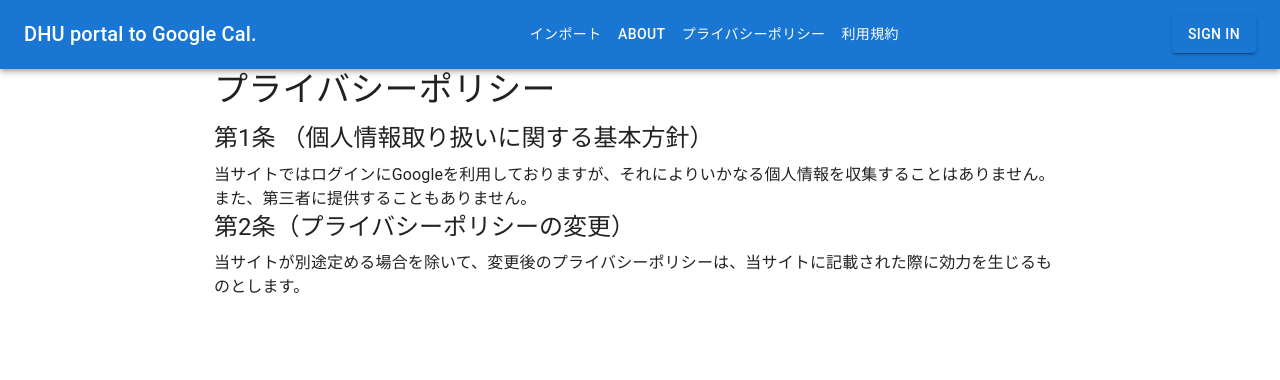
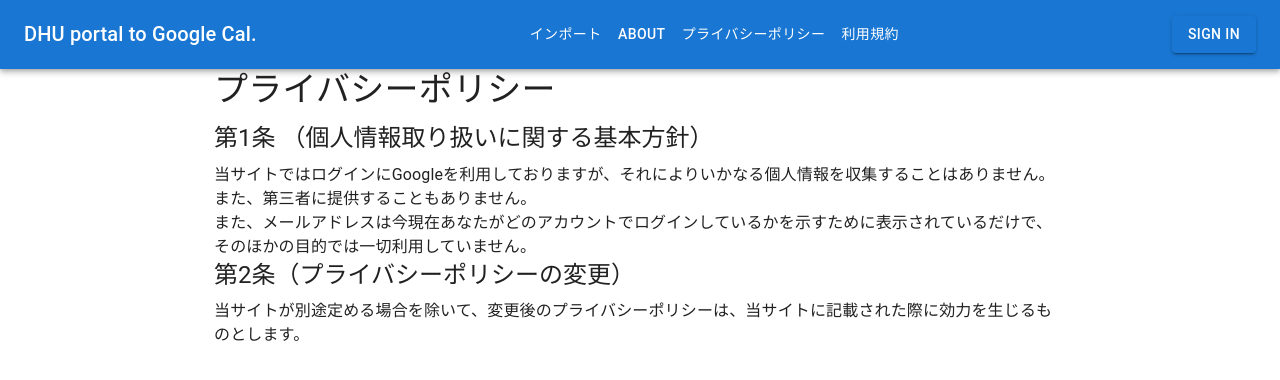
Before and after one commit to cou723/digi-sync, a Next.js app in the folder front/: page /privacy_policy in a window 1280 px wide. Shown: the top 380 px of the page. Built offline with nearby package versions, Linux system fonts and the light colour scheme; no server answers.

Commit message:
add debug info

```diff
--- a/front/pages/api/auth/[...nextauto].ts
+++ b/front/pages/api/auth/[...nextauto].ts
@@ -1,6 +1,6 @@
 import NextAuth, { NextAuthOptions } from "next-auth"
 import GoogleProvider from "next-auth/providers/google"
-
+console.log(process.env.NEXT_PUBLIC_GOOGLE_ID || "", process.env.NEXT_PUBLIC_GOOGLE_SECRET);
 export const authOptions: NextAuthOptions = {
     providers: [
         GoogleProvider({
--- a/front/pages/privacy_policy.tsx
+++ b/front/pages/privacy_policy.tsx
@@ -11,6 +11,7 @@ export default function privacy_policy() {
                     第1条 （個人情報取り扱いに関する基本方針）
                 </Typography>
                 <Typography variant="body1">当サイトではログインにGoogleを利用しておりますが、それによりいかなる個人情報を収集することはありません。また、第三者に提供することもありません。</Typography>
+                <Typography variant="body1">また、メールアドレスは今現在あなたがどのアカウントでログインしているかを示すために表示されているだけで、そのほかの目的では一切利用していません。</Typography>
                 <Typography variant="h5" component="h2" gutterBottom>
                     第2条（プライバシーポリシーの変更）
                 </Typography>
```
